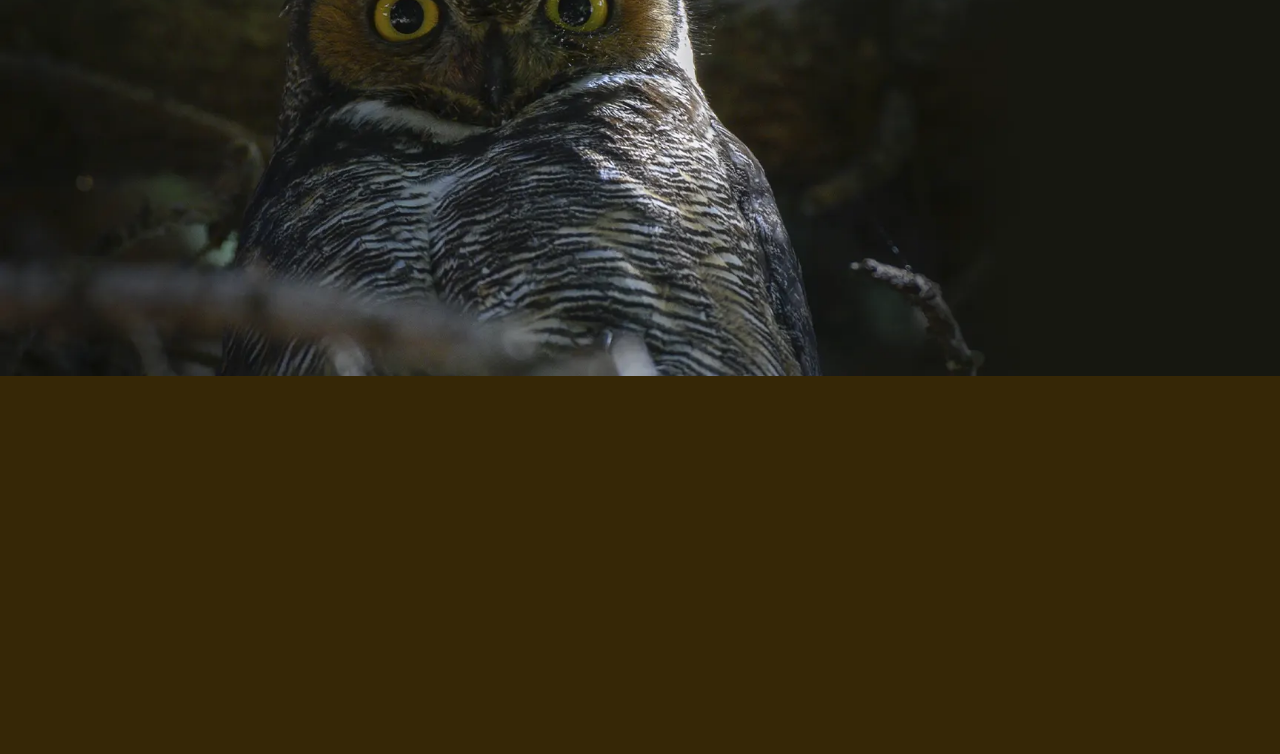
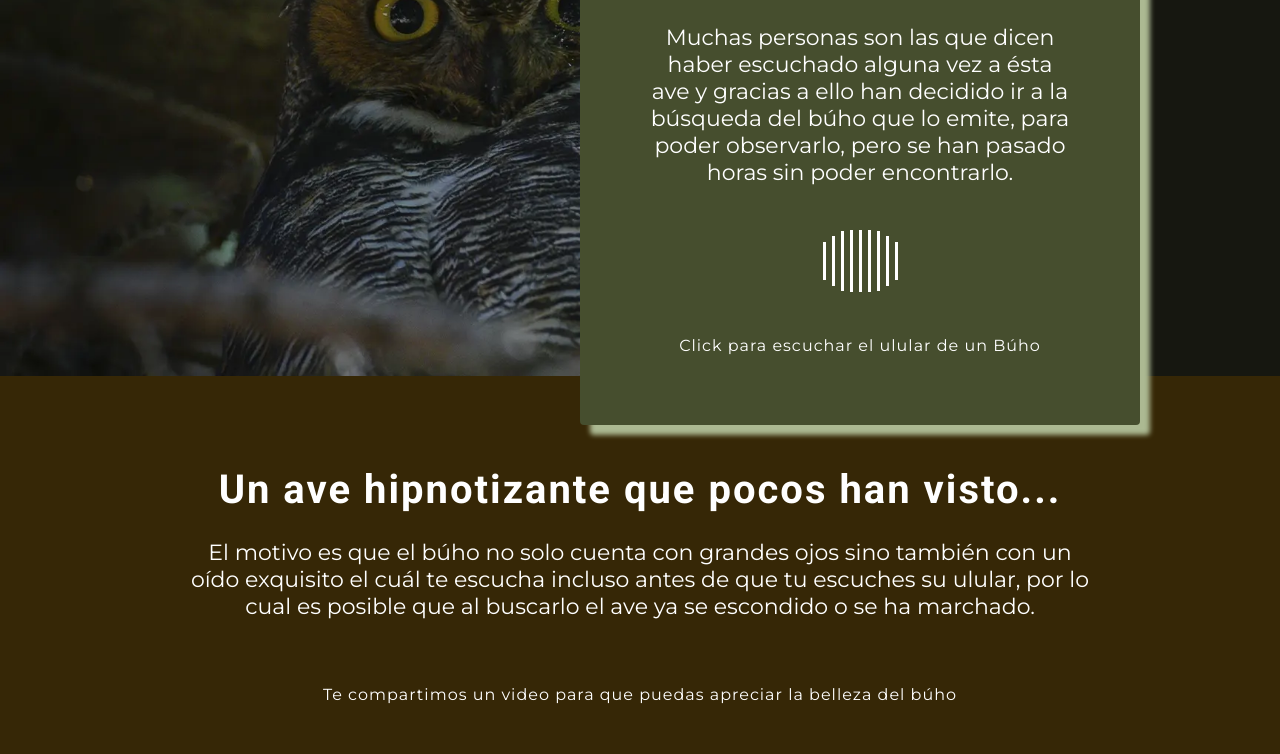
Before and after one commit to luis-ao/aves-landingpage, a plain HTML site: page index.html in a window 1280 px wide. Shown: the part 424-1178 px from the top of the page. Before the commit the page ends 800 px from the top, so only its background shows below. Drawn offline with nearby package versions, Linux system fonts and the light colour scheme.

Commit message:
nuevos cambios

```diff
--- a/index.html
+++ b/index.html
@@ -6,10 +6,7 @@
   <meta http-equiv="X-UA-Compatible" content="IE=edge" />
   <meta name="viewport" content="width=device-width, initial-scale=1.0" />
 
-  <link
-      href="https://fonts.googleapis.com/icon?family=Material+Icons"
-      rel="stylesheet"
-    />
+  <link href="https://fonts.googleapis.com/icon?family=Material+Icons" rel="stylesheet" />
 
   <link rel="stylesheet" href="https://pro.fontawesome.com/releases/v5.10.0/css/all.css"
     integrity="sha384-AYmEC3Yw5cVb3ZcuHtOA93w35dYTsvhLPVnYs9eStHfGJvOvKxVfELGroGkvsg+p" crossorigin="anonymous" />
@@ -29,11 +26,9 @@
 
 <body>
 
-  <div id="main-container">
-    <!-- Todo vive dentro de este contenedor -->
+  <div id="main-container"> <!-- Todo vive dentro de este contenedor -->
 
     <header>
-
       <nav>
         <!-- //////
           NAV HAM
@@ -91,11 +86,12 @@
     <!-- //////
      AUDIO PLAYER CARD
     ////// -->
-    <!-- <section id="audio-player-card">
+    <section id="audio-player-card">
       <h1>Búho</h1>
 
       <p>
-        Muchas personas son las que dicen haber escuchado alguna vez a ésta ave y gracias a ello han decidido ir a la búsqueda del búho que lo emite, para poder observarlo, pero se han pasado horas sin poder encontrarlo.
+        Muchas personas son las que dicen haber escuchado alguna vez a ésta ave y gracias a ello han decidido ir a la
+        búsqueda del búho que lo emite, para poder observarlo, pero se han pasado horas sin poder encontrarlo.
       </p>
 
       <div class="audio-player__container">
@@ -116,21 +112,23 @@
 
         <audio src="src/img/buho.mp3" id="music" loop autoplay></audio>
       </div>
-    </section> -->
+    </section>
 
     <!-- //////
      VIDEO
     ////// -->
-    <!-- <section class="video-container">
-        <h2>Un ave hipnotizante que pocos han visto...</h2>
+    <section class="video-container">
+      <h2>Un ave hipnotizante que pocos han visto...</h2>
 
-        <p class="video__text">
-          El motivo es que el búho no solo cuenta con grandes ojos sino también con un oído exquisito el cuál te escucha incluso antes de que tu escuches su ulular, por lo cual es posible que al buscarlo el ave ya se escondido o se ha marchado.
-        </p>
+      <p class="video__text">
+        El motivo es que el búho no solo cuenta con grandes ojos sino también con un oído exquisito el cuál te escucha
+        incluso antes de que tu escuches su ulular, por lo cual es posible que al buscarlo el ave ya se escondido o se
+        ha marchado.
+      </p>
 
-        <p class="video__text2">Te compartimos un video para que puedas apreciar la belleza del búho</p>
+      <p class="video__text2">Te compartimos un video para que puedas apreciar la belleza del búho</p>
 
-      </section> -->
+    </section>
 
 
   </div>
--- a/src/css/main.css
+++ b/src/css/main.css
@@ -9,11 +9,11 @@
 
 *{
     box-sizing: border-box;
+    margin: 0%;
+    padding: 0%;
 }
 
 body{
-    margin: 0%;
-    padding: 0%;
     font-family:'Montserrat', sans-serif;
 
     background-color: #362706;
@@ -22,7 +22,6 @@ body{
 /*´´´´´´´´´´´´
     NAVBAR
 _____________*/
-
 nav{
     display: flex;
     align-items: center;
@@ -155,6 +154,8 @@ nav .ham_header .ham__container {
     z-index: 1000;
 }
 
+
+
 /*´´´´´´´´´´´´
     HEADER
 _____________*/
@@ -164,7 +165,6 @@ header{
     background-image: url(../img/buho1-obscuro.webp);
     background-size: cover;
     background-position: center left;
-    width: auto;
     height: 100vh;
 }
 
@@ -176,7 +176,7 @@ _____________*/
     border-radius: 4px;
     font-size: 22px;
     text-align: center;
-    padding: 40px;
+    padding: 70px;
     width: 560px;
     position: absolute;
     z-index: 70;
@@ -192,6 +192,7 @@ h1{
     font-family:'Roboto', sans-serif;
     font-size: 50px;
     letter-spacing: 2px;
+    margin-bottom: 40px;
 }
 
 .audio-player__container{
@@ -222,8 +223,8 @@ h1{
     font-size: 16px;
     color: white;
     letter-spacing: 1px;
-    margin-bottom: 40px;
 }
+
 #audio-visual .audio-wire-1{
     animation-delay: 50ms;
 }
@@ -277,7 +278,7 @@ _____________*/
 .video__text {
     width: 75%;
     margin: 0 auto;
-    padding: 0 3%;
+    padding: 2%;
     font-size: 22px;
 }
 .video__text2{
```
